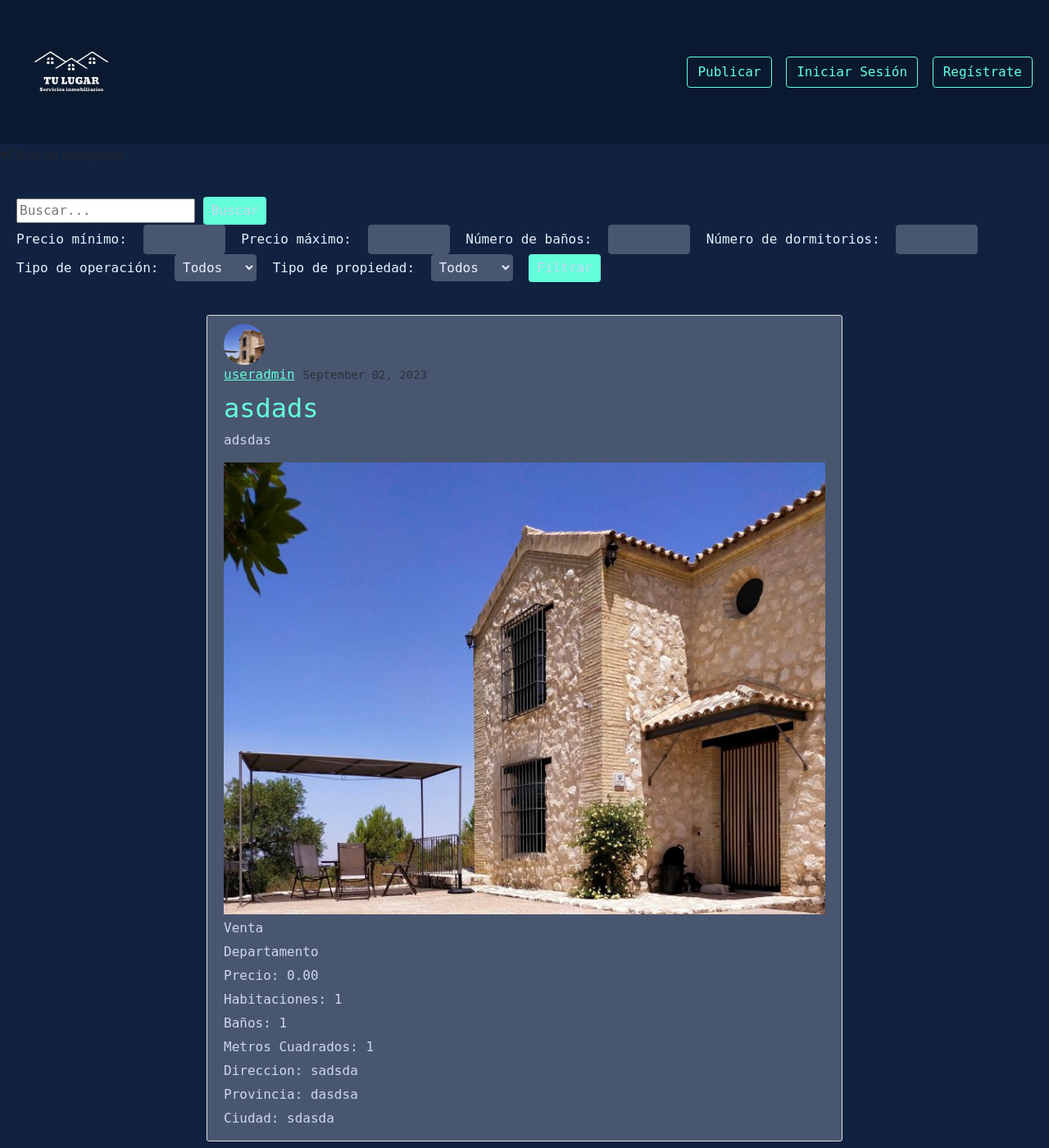
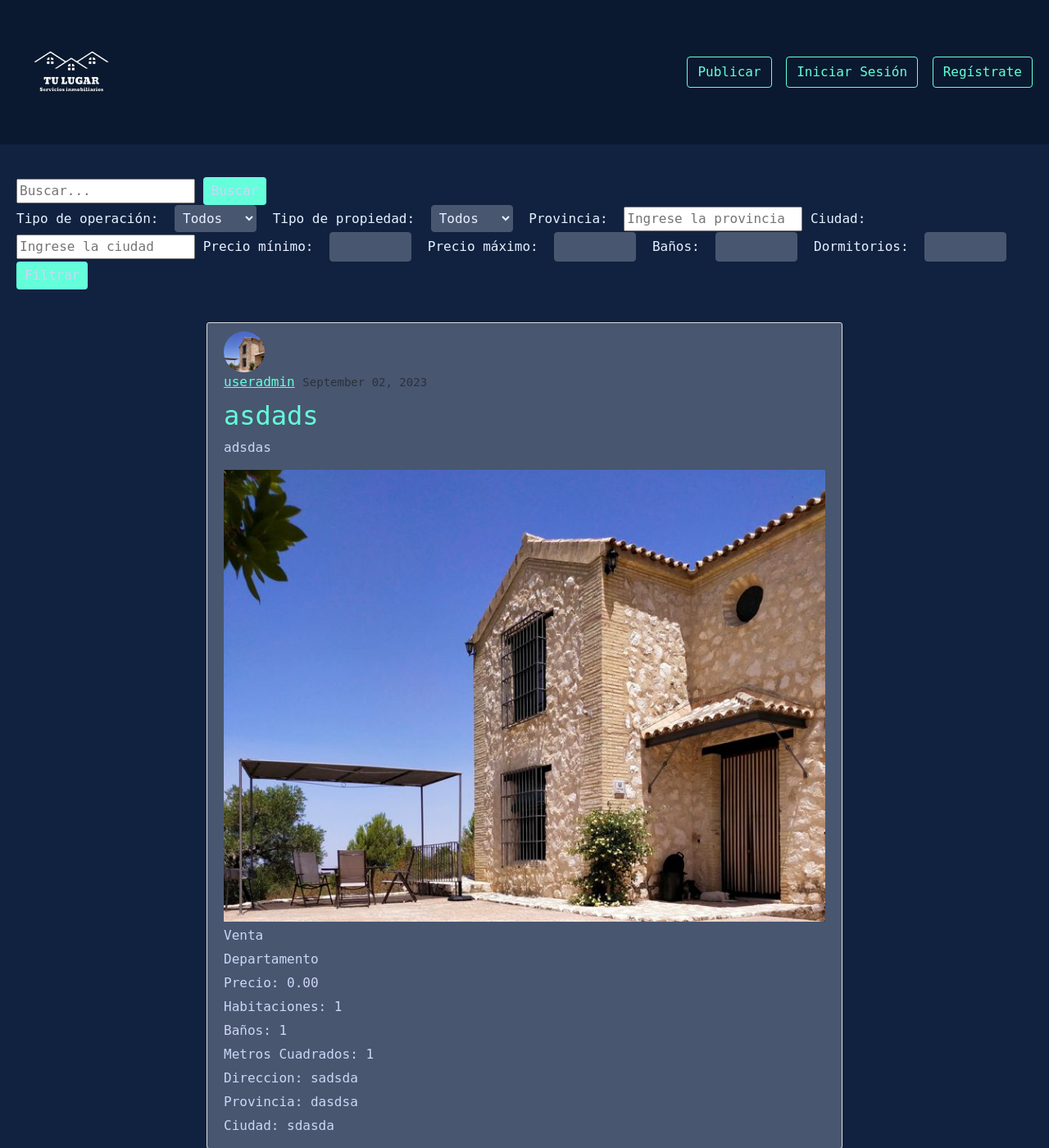
Before and after one commit to nachopalmieri/TP-IW-Aiassa-Bachetta-Palmieri, a Django app: page / in a window 1280 px wide. Shown: the top 1400 px of the page at 82% size. Run offline with Django 4.2, Linux system fonts and the light colour scheme; data comes from the database, SQL or seed files in the repository; both versions use the stored data as it was after the commit; some libraries are stand-ins or nearby versions.

Commit message:
add filtros, fix imagenes, fix front

```diff
--- a/inmobiliaria_project/sitio/models.py
+++ b/inmobiliaria_project/sitio/models.py
@@ -34,7 +34,7 @@ class Publicacion(models.Model):
     direccion = models.CharField(default='', max_length=200)
     provincia = models.CharField(default='', max_length=200)
     ciudad = models.CharField(default='', max_length=200)
-    imagen_principal = models.ImageField(default='propiedad_default.jpg', upload_to='propiedades/')
+    imagen_principal = models.ImageField(default='propiedad_default.jpg', upload_to='propiedades')
     fecha_creacion = models.DateTimeField(default=timezone.now)
     fecha_actualizado = models.DateTimeField(auto_now=True)
     autor = models.ForeignKey(User, on_delete=models.CASCADE)
@@ -62,12 +62,12 @@ class Profile(models.Model):
 
 #post_save.connect(create_profile, sender=User)
 
-    # def save(self, *args, **kwargs):
-    #     super(Profile, self).save(*args, **kwargs)
+    def save(self, *args, **kwargs):
+        super().save(*args, **kwargs)
 
-    #     img = Image.open(self.image.path)
+        img = Image.open(self.image.path)
 
-    #     if img.height > 300 or img.width > 300:
-    #         output_size = (300,300)
-    #         img.thumbnail(output_size)
-    #         img.save(self.image.path)
+        if img.height > 300 or img.width > 300:
+            output_size = (300, 300)
+            img.thumbnail(output_size)
+            img.save(self.image.path)
--- a/inmobiliaria_project/sitio/templates/base.html
+++ b/inmobiliaria_project/sitio/templates/base.html
@@ -12,7 +12,7 @@
     <!-- CSS only -->
     <link href="https://cdn.jsdelivr.net/npm/bootstrap@5.3.1/dist/css/bootstrap.min.css" rel="stylesheet" integrity="sha384-4bw+/aepP/YC94hEpVNVgiZdgIC5+VKNBQNGCHeKRQN+PtmoHDEXuppvnDJzQIu9" crossorigin="anonymous">
     <!-- JavaScript Bundle with Popper -->
-    <script src="https://ajax.googleapis.com/ajax/libs/jquery/3.3.1/jquery.min.js"></script>
+    <script src="https://cdn.jsdelivr.net/npm/bootstrap@5.3.1/dist/js/bootstrap.bundle.min.js" integrity="sha384-HwwvtgBNo3bZJJLYd8oVXjrBZt8cqVSpeBNS5n7C8IVInixGAoxmnlMuBnhbgrkm" crossorigin="anonymous"></script>
     <!-- Icons only -->
     <link rel="stylesheet" href="https://use.fontawesome.com/releases/v5.6.1/css/all.css" integrity="sha384-gfdkjb5BdAXd+lj+gudLWI+BXq4IuLW5IT+brZEZsLFm++aCMlF1V92rMkPaX4PP" crossorigin="anonymous">
 
--- a/inmobiliaria_project/sitio/templates/sitio/home.html
+++ b/inmobiliaria_project/sitio/templates/sitio/home.html
@@ -3,36 +3,39 @@
 {% include "nav.html" %}
 {% include "alerts.html" %}
 
-#Filtro de busqueda
-<div class ="form-container-search">
+<div class="form-container-search">
   <form method="get">
     <input type="text" name="q" placeholder="Buscar...">
     <button type="submit">Buscar</button>
     <div>
-        <label for="precio_min">Precio mínimo:</label>
-        <input type="number" name="precio_min">
-        <label for="precio_max">Precio máximo:</label>
-        <input type="number" name="precio_max">
-        <label for="banos">Número de baños:</label>
-        <input type="number" name="banos">
-        <label for="habitaciones">Número de dormitorios:</label>
-        <input type="number" name="habitaciones">
       <label for="tipo_operacion">Tipo de operación:</label>
       <select name="tipo_operacion">
         <option value="">Todos</option>
-            <option value="venta">Venta</option>
-            <option value="alquiler">Alquiler</option>
-            <option value="temporada">Temporada</option>
+        <option value="venta" {% if request.GET.tipo_operacion == "venta" %}selected{% endif %}>Venta</option>
+        <option value="alquiler" {% if request.GET.tipo_operacion == "alquiler" %}selected{% endif %}>Alquiler</option>
+        <option value="temporada" {% if request.GET.tipo_operacion == "temporada" %}selected{% endif %}>Temporada</option>
       </select>
       <label for="tipo_propiedad">Tipo de propiedad:</label>
       <select name="tipo_propiedad">
         <option value="">Todos</option>
-            <option value="departamento">Departamento</option>
-            <option value="casa">Casa</option>
-            <option value="deposito">Deposito</option>
-            <option value="edificio">Edificio</option>
-            <option value="quinta">Quinta Vacacional</option>
+        <option value="departamento" {% if request.GET.tipo_propiedad == "departamento" %}selected{% endif %}>Departamento</option>
+        <option value="casa" {% if request.GET.tipo_propiedad == "casa" %}selected{% endif %}>Casa</option>
+        <option value="deposito" {% if request.GET.tipo_propiedad == "deposito" %}selected{% endif %}>Depósito</option>
+        <option value="edificio" {% if request.GET.tipo_propiedad == "edificio" %}selected{% endif %}>Edificio</option>
+        <option value="quinta" {% if request.GET.tipo_propiedad == "quinta" %}selected{% endif %}>Quinta Vacacional</option>
       </select>
+      <label for="provincia">Provincia:</label>
+      <input type="text" name="provincia" placeholder="Ingrese la provincia">
+      <label for="ciudad">Ciudad:</label>
+      <input type="text" name="ciudad" placeholder="Ingrese la ciudad">
+      <label for="precio_min">Precio mínimo:</label>
+      <input type="number" name="precio_min" value="{{ request.GET.precio_min }}">
+      <label for="precio_max">Precio máximo:</label>
+      <input type="number" name="precio_max" value="{{ request.GET.precio_max }}">
+      <label for="banos">Baños:</label>
+      <input type="number" name="banos" value="{{ request.GET.banos }}">
+      <label for="habitaciones">Dormitorios:</label>
+      <input type="number" name="habitaciones" value="{{ request.GET.habitaciones }}">
       <button type="submit">Filtrar</button>
     </div>
   </form>
@@ -49,7 +52,8 @@
         <h2><a class="article-title" href="{% url 'post-detail' publicacion.id %}">{{ publicacion.titulo }}</a></h2>
         <p class="article-content">{{ publicacion.descripcion }}</p>
 
-        <img src="{{ publicacion.imagen_principal.url }}" alt="{{ publicacion.titulo }}" class="publicacion-image">
+        {% comment %} <img src="{{ publicacion.imagen_principal.url }}" alt="{{ publicacion.titulo }}" class="publicacion-image"> {% endcomment %}
+        <img class="publicacion-image" src="{{ publicacion.imagen_principal.url }}">
 
         <p>{{ publicacion.get_tipo_operacion_display }}</p>
         <p>{{ publicacion.get_tipo_propiedad_display}}</p>
--- a/inmobiliaria_project/sitio/templates/sitio/publicacion_confirm_delete.html
+++ b/inmobiliaria_project/sitio/templates/sitio/publicacion_confirm_delete.html
@@ -1,7 +1,7 @@
 {% extends "base.html" %}
 {% block content %}
     <div class="content-section">
-        <form method="POST">
+        <form method="POST" enctype="multipart/form-data" >
             {% csrf_token %}
             <fieldset class="form-group">
                 <legend class="border-bottom mb-4">Eliminar anuncio</legend>
--- a/inmobiliaria_project/sitio/templates/sitio/publicacion_form.html
+++ b/inmobiliaria_project/sitio/templates/sitio/publicacion_form.html
@@ -2,7 +2,7 @@
 {% load crispy_forms_tags %}
 {% block content %}
     <div class="content-section">
-        <form method="POST">
+        <form method="POST" enctype="multipart/form-data">
             {% csrf_token %}
             <fieldset class="form-group">
                 <legend class="border-bottom mb-4">Crear nuevo aviso</legend>
--- a/inmobiliaria_project/sitio/views.py
+++ b/inmobiliaria_project/sitio/views.py
@@ -8,6 +8,7 @@ from django.contrib.auth.views import PasswordResetView
 from django.contrib.auth.decorators import login_required
 from django.contrib.messages.views import SuccessMessageMixin
 from django.contrib.auth.forms import AuthenticationForm
+from django.db.models import Q
 from .models import *
 from .forms import UserRegisterForm, InicioSesionForm, ProfileUpdateForm, UserUpdateForm
 from django.views.generic import ListView, DetailView, CreateView, UpdateView, DeleteView
@@ -116,11 +117,11 @@ def ContactoView(request):
     return render(request, 'contacto.html', context)
 
 #HOME
-def HomeView(request):
-    context = {
-        'publicaciones': Publicacion.objects.all()
-    }
-    return render(request, 'sitio/home.html', context)
+# def HomeView(request):
+#     context = {
+#         'publicaciones': Publicacion.objects.all()
+#     }
+#     return render(request, 'sitio/home.html', context)
 
 ### CRUD DE PPUBLICACIONES ###
 
@@ -130,6 +131,39 @@ class PublicacionListView(ListView):
     template_name = 'sitio/home.html'
     context_object_name = 'publicaciones'
     ordering = ['-fecha_actualizado']
+
+    def get_queryset(self):
+        queryset = super().get_queryset()
+
+        # Obtén los parámetros de búsqueda de la URL
+        precio_min = self.request.GET.get('precio_min')
+        precio_max = self.request.GET.get('precio_max')
+        banos = self.request.GET.get('banos')
+        habitaciones = self.request.GET.get('habitaciones')
+        tipo_operacion = self.request.GET.get('tipo_operacion')
+        tipo_propiedad = self.request.GET.get('tipo_propiedad')
+        provincia = self.request.GET.get('provincia')
+        ciudad = self.request.GET.get('ciudad')
+
+        # Aplica los filtros solo si se proporcionan valores
+        if precio_min:
+            queryset = queryset.filter(precio__gte=precio_min)
+        if precio_max:
+            queryset = queryset.filter(precio__lte=precio_max)
+        if banos:
+            queryset = queryset.filter(banos=banos)
+        if habitaciones:
+            queryset = queryset.filter(habitaciones=habitaciones)
+        if tipo_operacion:
+            queryset = queryset.filter(tipo_operacion=tipo_operacion)
+        if tipo_propiedad:
+            queryset = queryset.filter(tipo_propiedad=tipo_propiedad)
+        if provincia:
+            queryset = queryset.filter(provincia__icontains=provincia)
+        if ciudad:
+            queryset = queryset.filter(ciudad__icontains=ciudad)
+
+        return queryset
 
 #Detalle de publicaciones
 class PublicacionDetailView(DetailView):
```
Also changed, not shown: inmobiliaria_project/db.sqlite3, inmobiliaria_project/media/default.jpg (deleted), inmobiliaria_project/media/profile_pics/casarafaelanueva_FgHPDQ8.jpg (added), inmobiliaria_project/media/propiedades/Image-2023-08-02_09_41_06.png (added), inmobiliaria_project/media/propiedades/architecturaldigestspain_dentro-de-una-mansion-con-una-cascada-de-10-metros-_QPOzeSz.jpg (added), inmobiliaria_project/media/propiedades/architecturaldigestspain_dentro-de-una-mansion-con-una-cascada-de-10-metros-_TPfDbSW.jpg (added), inmobiliaria_project/media/propiedades/casarafaelanueva.jpg (added), inmobiliaria_project/media/propiedades/casarafaelanueva_6sE7jIn.jpg (added), inmobiliaria_project/sitio/migrations/0007_alter_publicacion_imagen_principal.py (added). Lines whose indentation alone changed are shown as unchanged.
